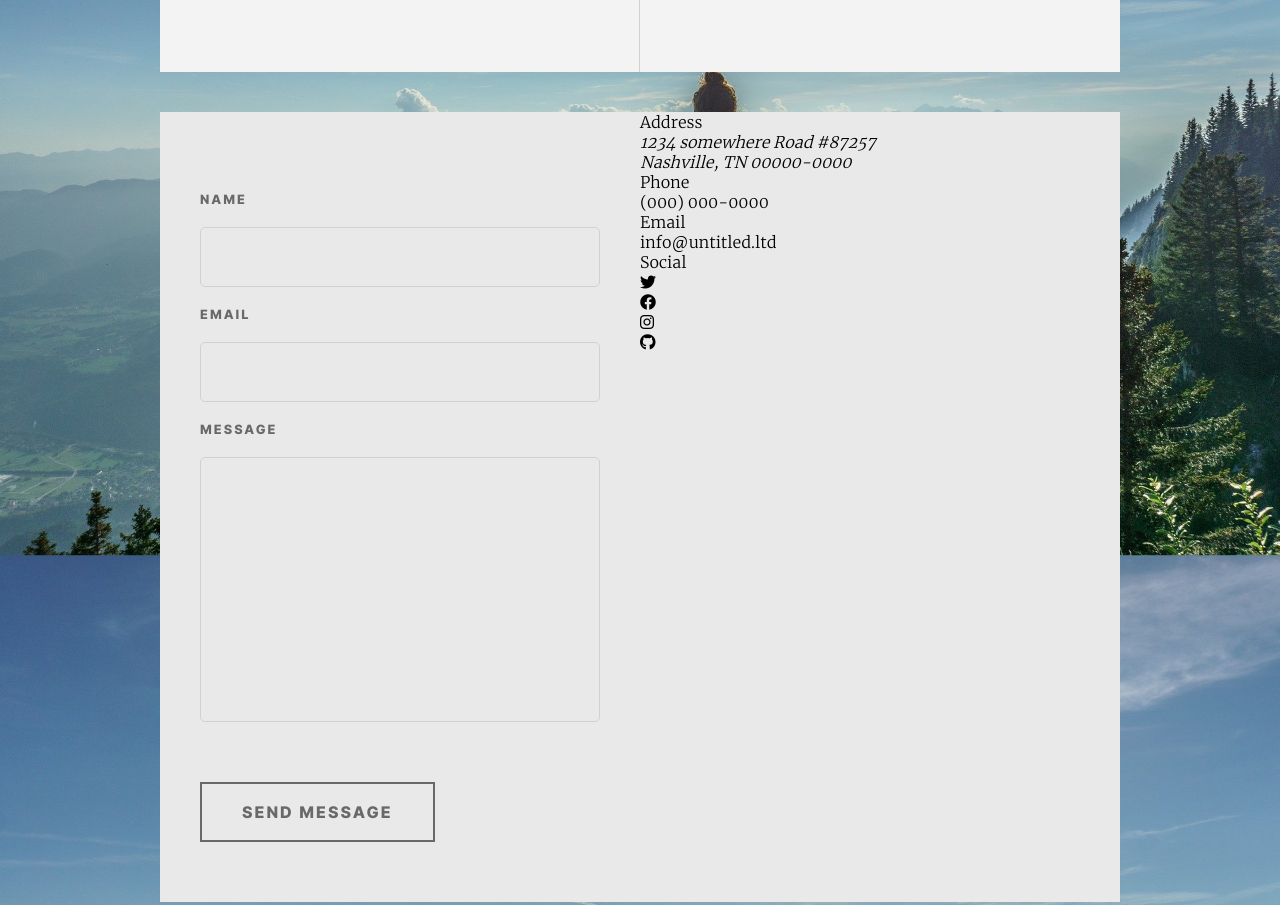
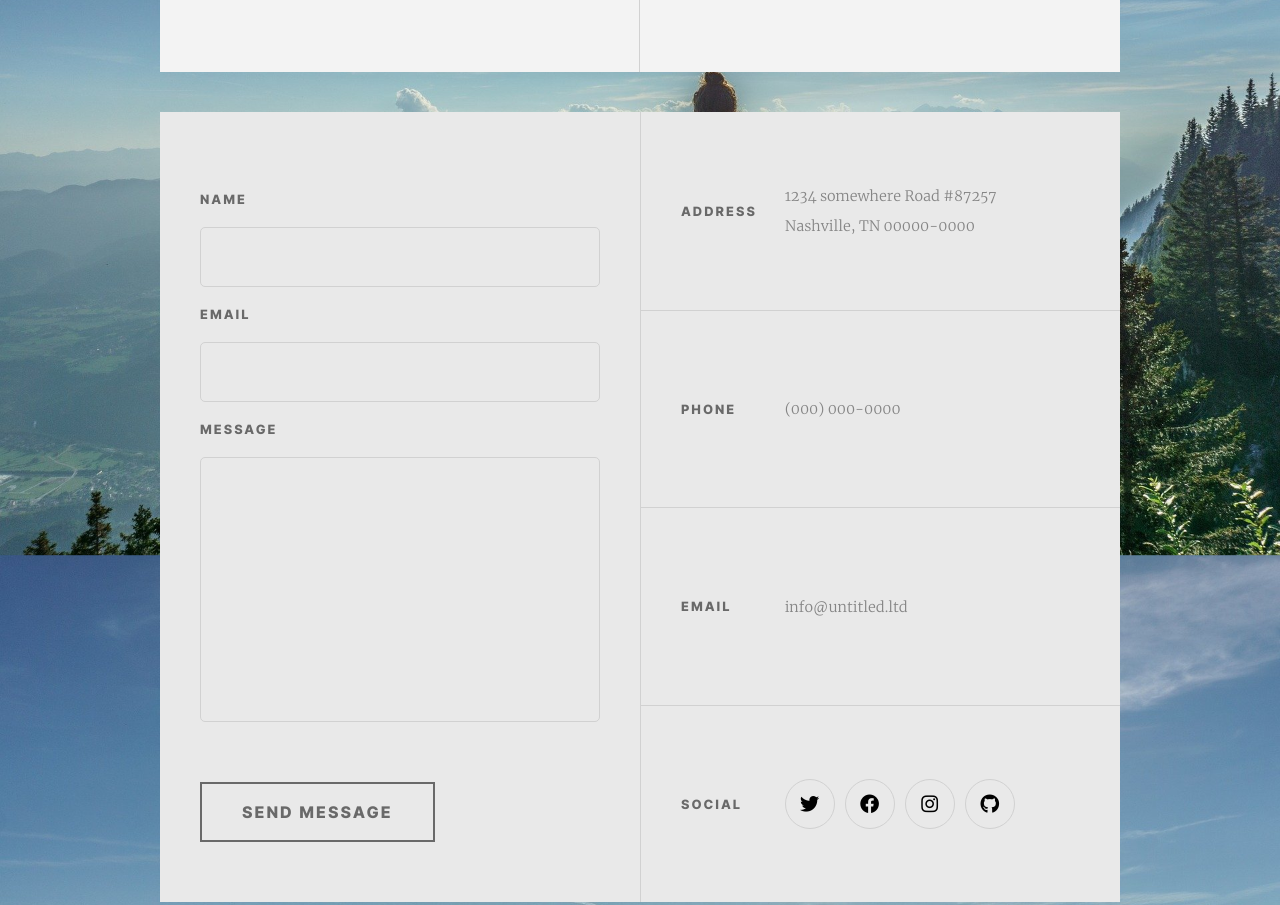
Before and after one commit to danielgonzalez0/Sass-TP1-integration-montagne, a plain HTML site: page index.html in a window 1280 px wide. Shown: the part 3010-3915 px from the top of the page. Drawn offline with Linux system fonts and the light colour scheme.

Commit message:
scss contact-section

```diff
--- a/Sass/layouts/_footer.scss
+++ b/Sass/layouts/_footer.scss
@@ -51,4 +51,49 @@ input[type='submit'] {
 }
 // contact section
 .contact__section {
+  display: grid;
+  grid-template-rows: repeat(4, calc(1fr));
+  border-left: solid 1px $color3;
+
+  .cs__container {
+    display: grid;
+    grid-template-columns: 30% 70%;
+    align-items: center;
+    &:nth-child(n + 2) {
+      border-top: solid 1px $color3;
+    }
+  }
+  .cs__title {
+    margin-left: 40px;
+    text-transform: uppercase;
+    font-family: $font-title, sans-serif;
+    font-variation-settings: 'wght' 800;
+    letter-spacing: 2px;
+    font-size: 0.8rem;
+    color: $color4;
+  }
+  address,
+  a {
+    font-style: normal;
+    color: $color6;
+    font-size: 0.9rem;
+    font-weight: 550;
+    line-height: 30px;
+  }
+  .cs__icons_container {
+    display: flex;
+    justify-content: flex-start;
+    gap: 10px;
+    li {
+      height: 50px;
+      width: 50px;
+      border: solid 1px $color3;
+      border-radius: 50px;
+      @include center;
+      a {
+        font-size: 1.2rem;
+        color: $color5;
+      }
+    }
+  }
 }
--- a/Sass/utils/_variables.scss
+++ b/Sass/utils/_variables.scss
@@ -6,3 +6,4 @@ $color2: rgb(233, 233, 233);
 $color3: rgb(209, 209, 209);
 $color4: rgb(105, 105, 105);
 $color5: black;
+$color6:rgb(133, 133, 133);
```
Also changed, not shown: css/style.css, 1 other file.
